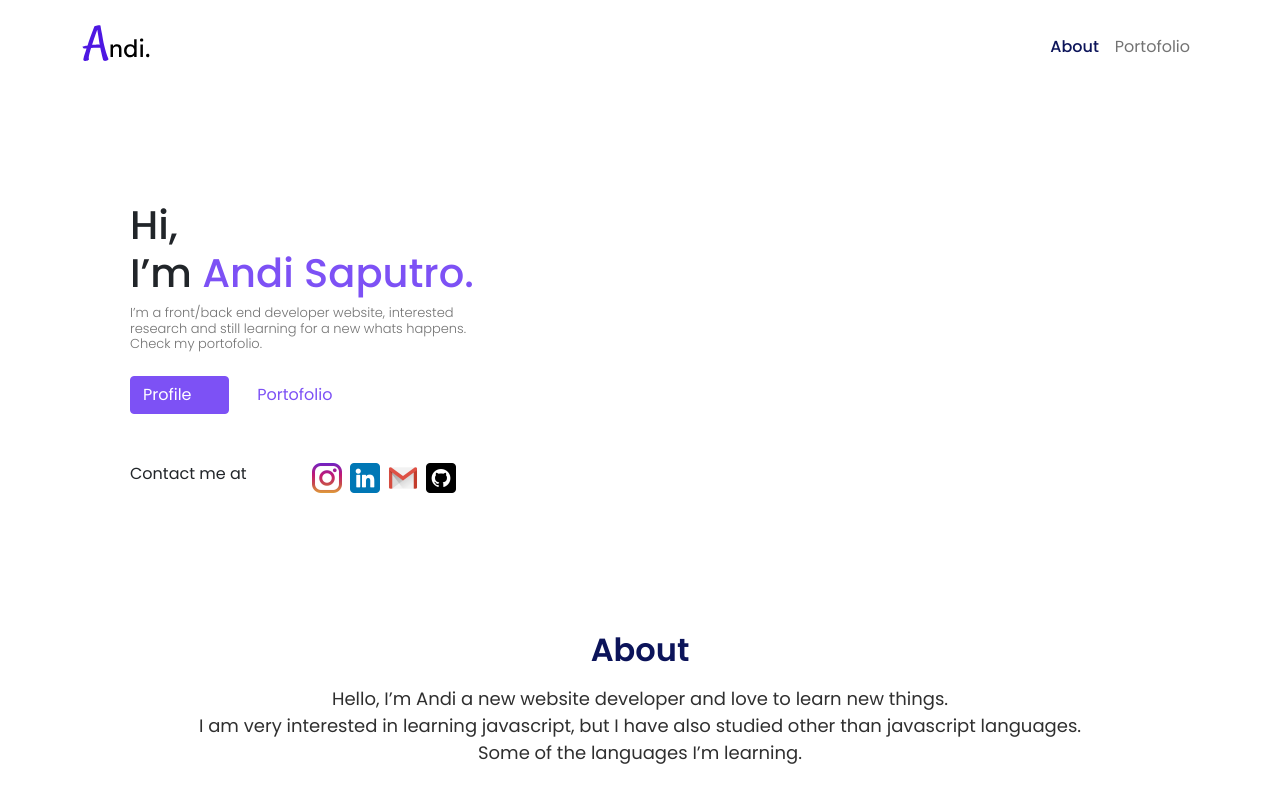
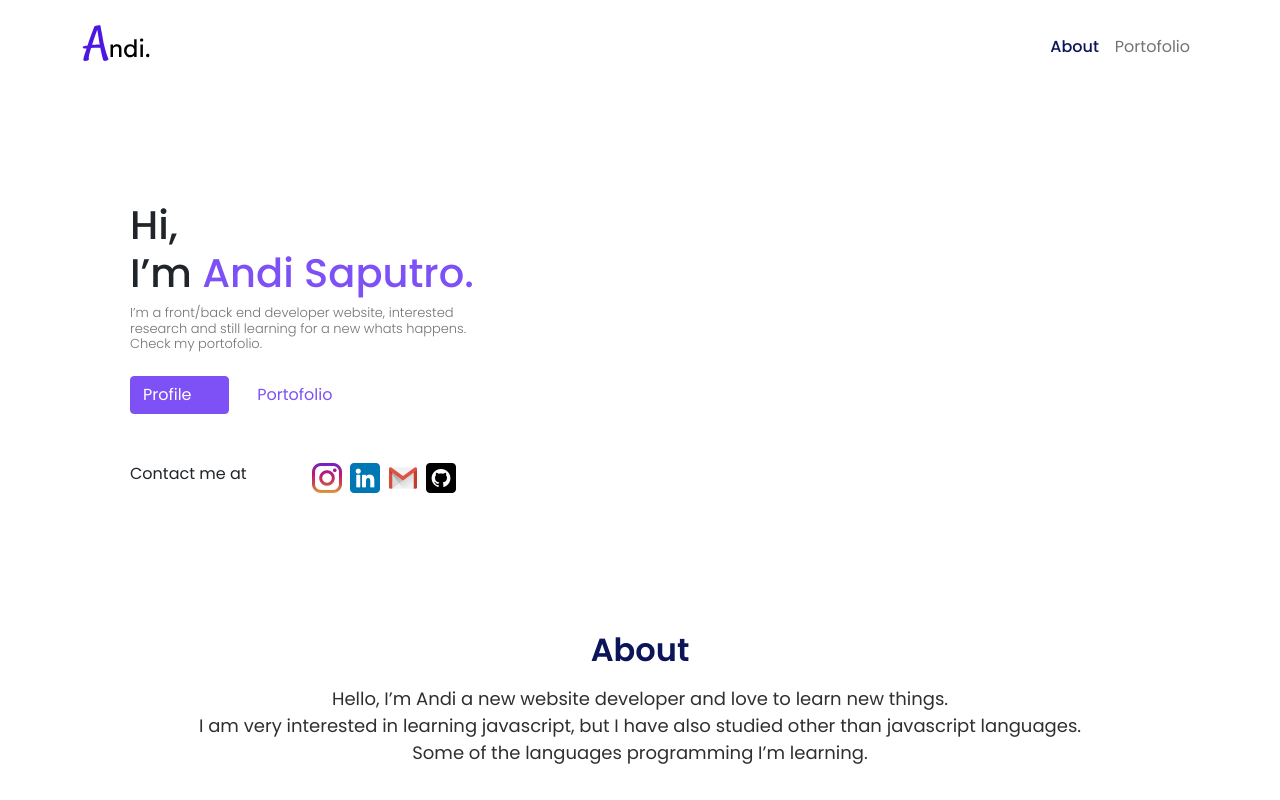
Before and after one commit to andiii-sa/portofolio-Nextjs, a Next.js app: page / in a window 1280 px wide. Shown: the top 800 px of the page. Built offline with nearby package versions, Linux system fonts and the light colour scheme; a web font is replaced by a local one.

Commit message:
add text

```diff
--- a/components/organisms/About/index.tsx
+++ b/components/organisms/About/index.tsx
@@ -18,7 +18,7 @@ export default function About() {
                   I am very interested in learning javascript, but I have also
                   studied other than javascript languages.
                   <br />
-                  Some of the languages I’m learning.
+                  Some of the languages programming I’m learning.
                 </p>
               </Fade>
             </div>
```
